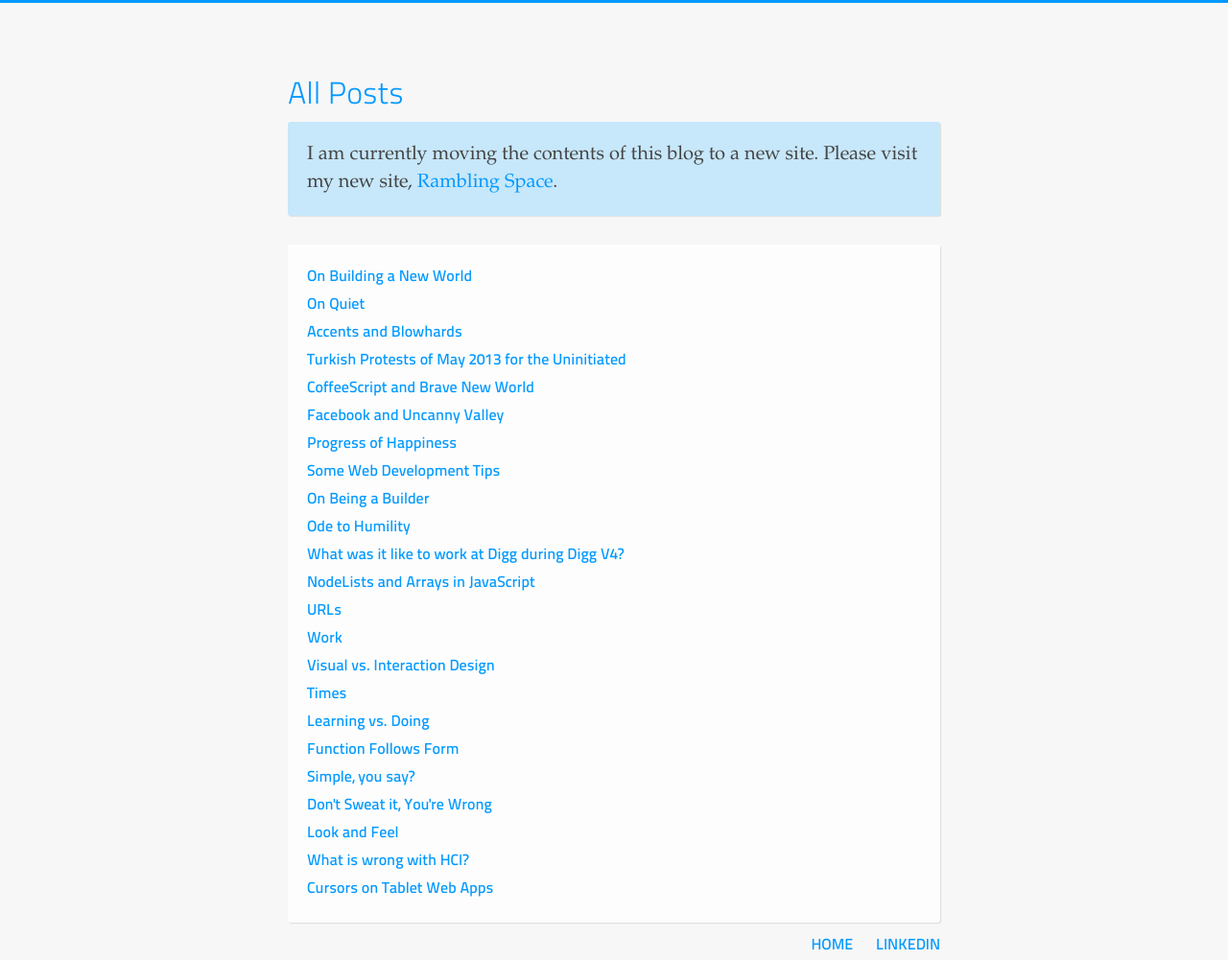
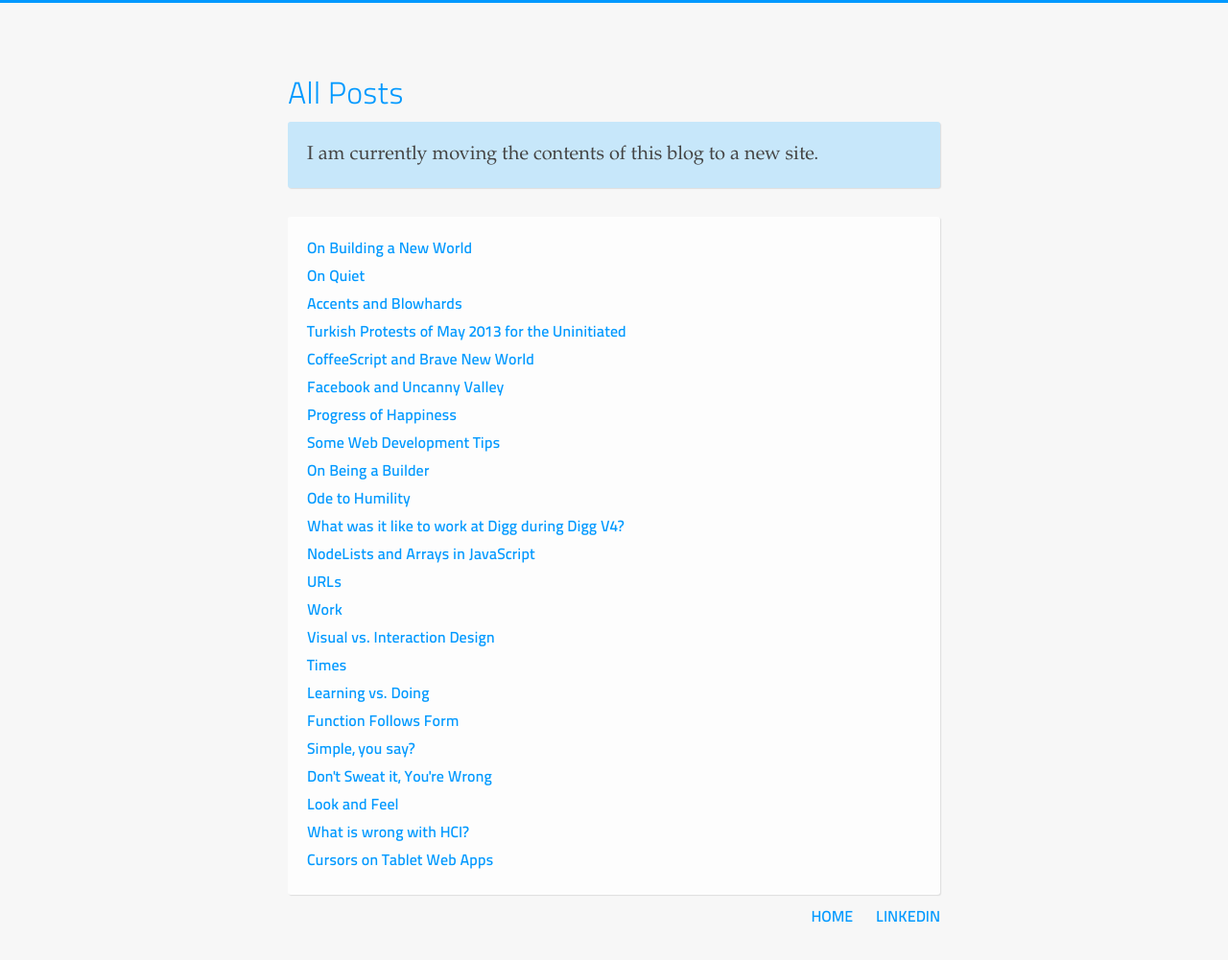
Before and after one commit to cduruk/cduruk.github.com, a Jekyll site: the page built from posts/index.html, in a window 1280 px wide. Shown: the whole page at 96% size. Built offline with Jekyll 4.4.1, drawn with Linux system fonts in a browser that asks for light colours; after the commit the page ends 972 px from its top, so only the background shows below that.

Commit message:
Update index.html

```diff
--- a/posts/index.html
+++ b/posts/index.html
@@ -8,7 +8,7 @@ title: "All Posts"
 
 <div class="box" style="margin-bottom: 30px; background-color: #C7E7FA;">
 <p style="font-size: 20px;">
-I am currently moving the contents of this blog to a new site. Please visit my new site, <a target="_blank" href="https://ramblingspace.com/">Rambling Space</a>.
+I am currently moving the contents of this blog to a new site.
   </p>
 </div>
 
```
